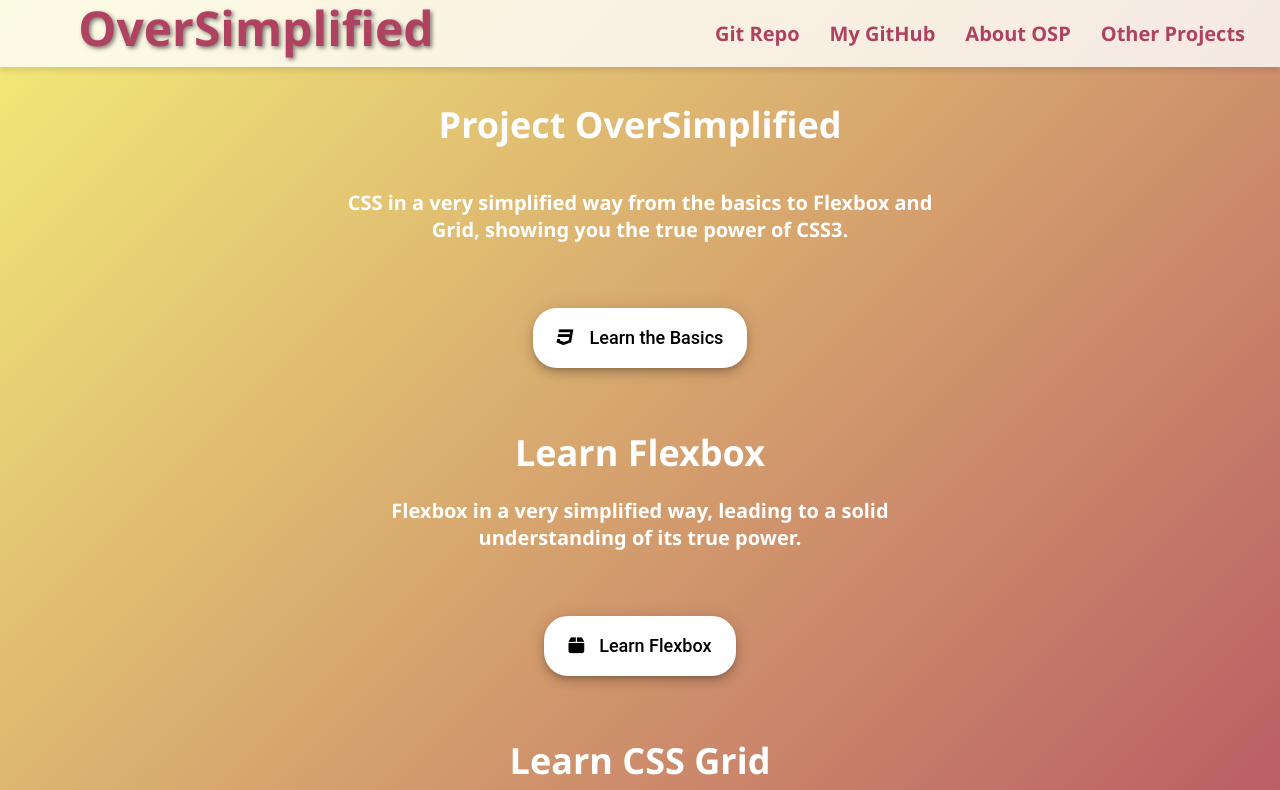
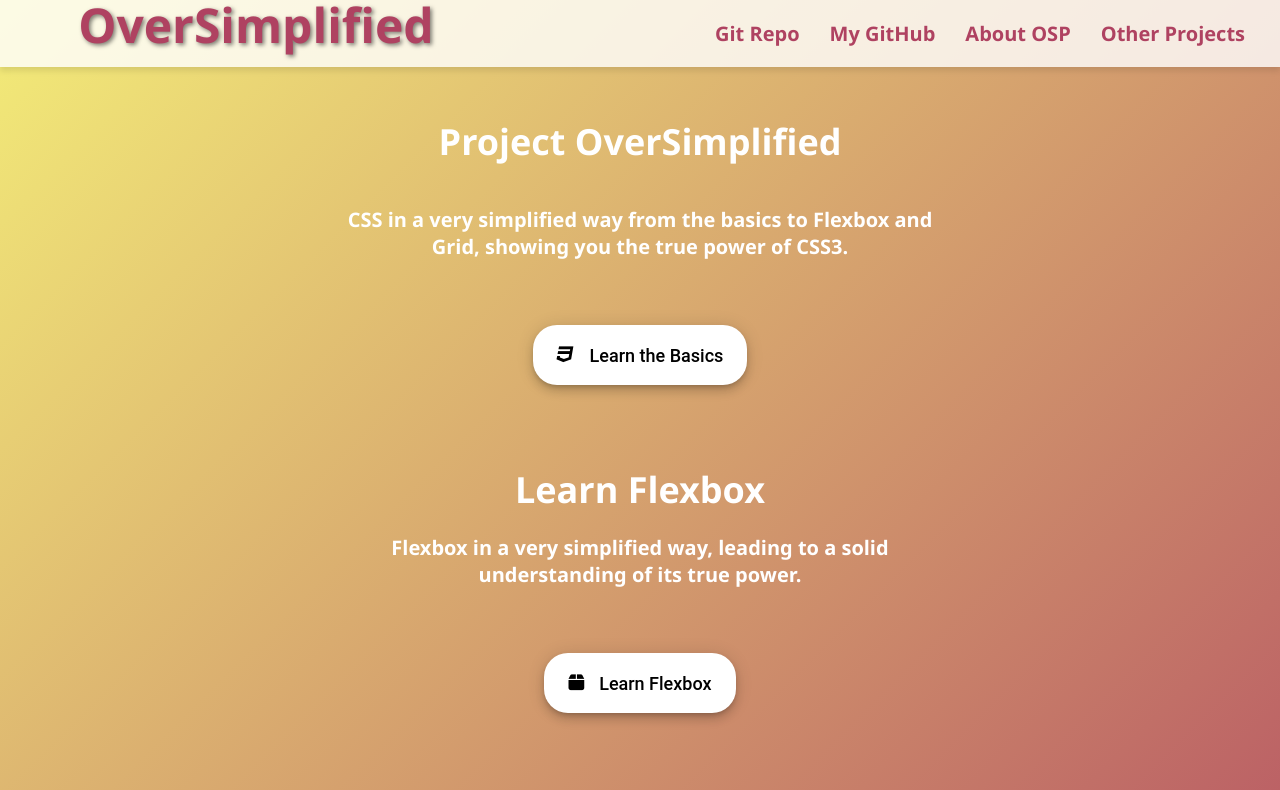
Before and after one commit to CFSW-Project/cfsw-project.github.io, a plain HTML site: page index.html in a window 1280 px wide. Shown: the top 790 px of the page. Drawn offline with Linux system fonts and the light colour scheme; sample sign-in values are in the browser's storage.

Commit message:
Add files via upload

```diff
--- a/style.css
+++ b/style.css
@@ -121,6 +121,7 @@ body {
   }
 
   .title {
+    margin-top: 60px;
     font-size: 36px;
   }
 
@@ -132,6 +133,9 @@ body {
     font-size: 18px;
   }
 
+  .logo{
+    margin-top: -105px;
+  }
 
 }
 
```
